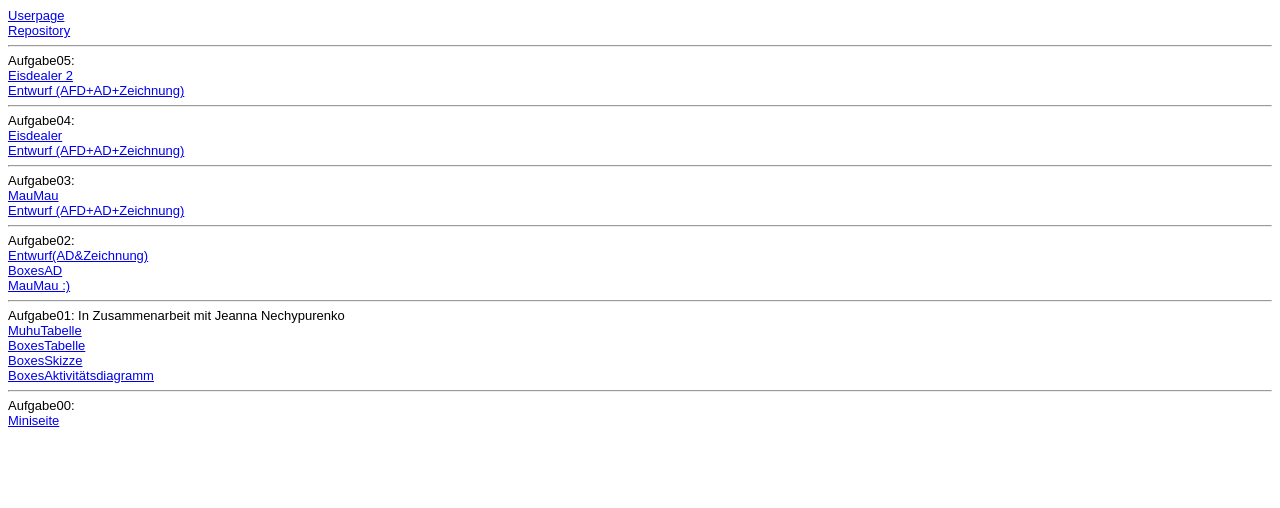
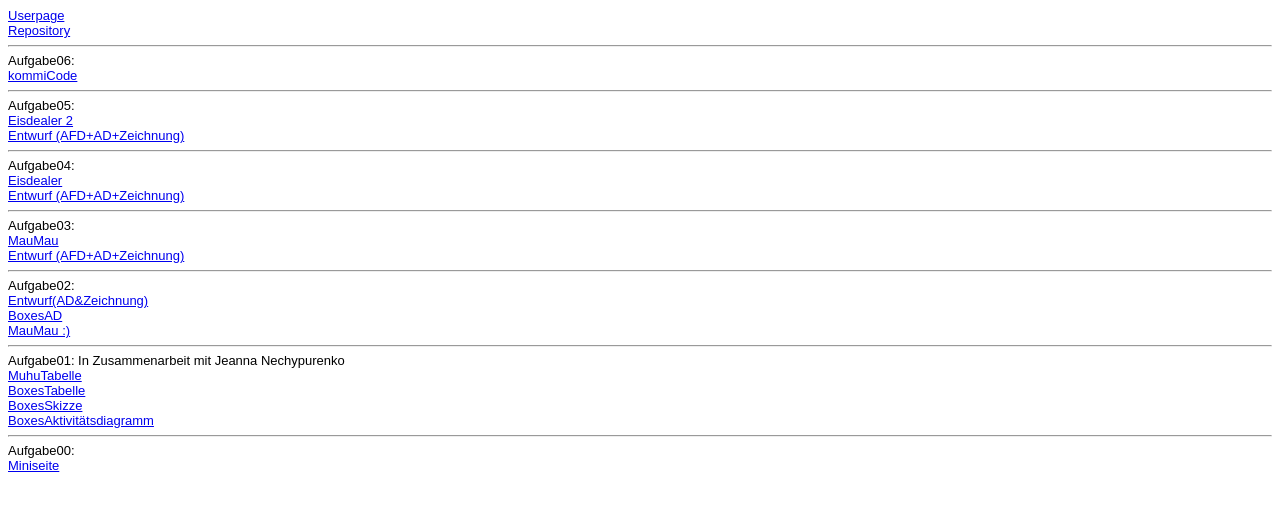
Before and after one commit to Annsophie100/EIA2, a plain HTML site: page Steckbrief/steckbrief.htm in a window 1280 px wide. Drawn offline with Linux system fonts and the light colour scheme.

Commit message:
steckbrief

```diff
--- a/Steckbrief/steckbrief.htm
+++ b/Steckbrief/steckbrief.htm
@@ -18,6 +18,11 @@
 		<a href="https://Annsophie100.github.io/EIA2/UP/userpage.html" target="_blank">Userpage</a>
 		<br>
 		<a href="https://github.com/Annsophie100/EIA2" target="_blank">Repository</a>
+		<hr>
+		Aufgabe06:
+		<br>
+		<a href="https://github.com/Annsophie100/EIA2/blob/master/Aufgabe06/Konzept/Server.ts" target="_blank">kommiCode</a>
+		<br>
 		<hr>
 		Aufgabe05:
 		<br>
```
